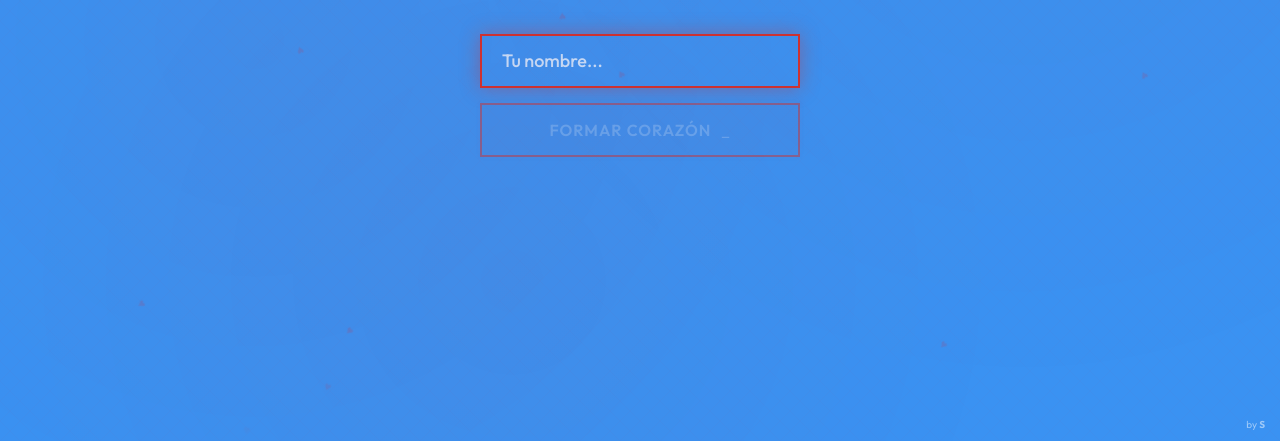
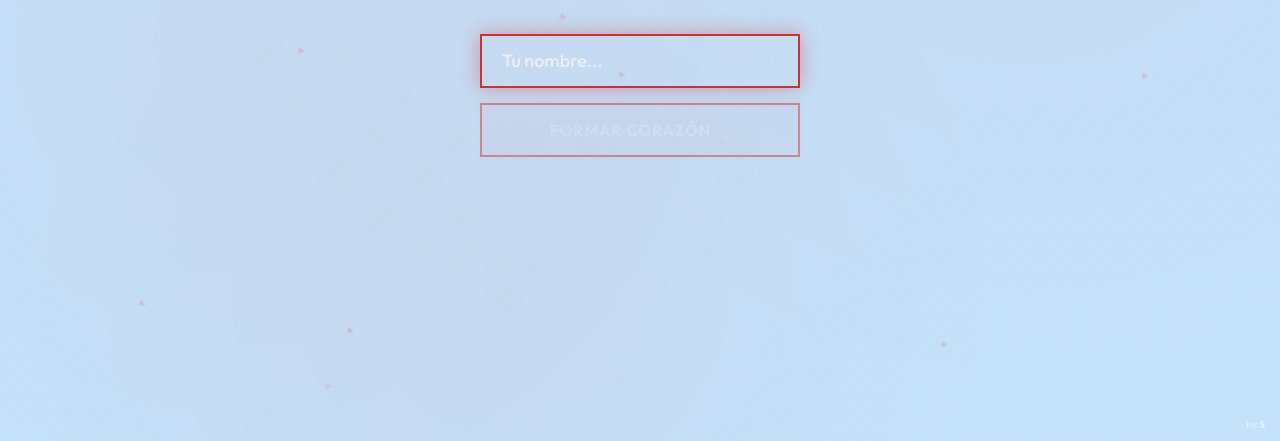
Before and after one commit to Jesussantiafo/name-to-heart, a website: page index.html in a window 1280 px wide. Shown: the part 359-800 px from the top of the page. Drawn offline with Linux system fonts and the light colour scheme; a web font is replaced by a local one.

Commit message:
Update style.css

```diff
--- a/style.css
+++ b/style.css
@@ -6,7 +6,7 @@
 
 body {
     font-family: 'Outfit', monospace;
-    background: #0475efc8;
+    background: #0486f13b;
     color: #33ec12d2;
     min-height: 100vh;
     overflow-x: hidden;
```
